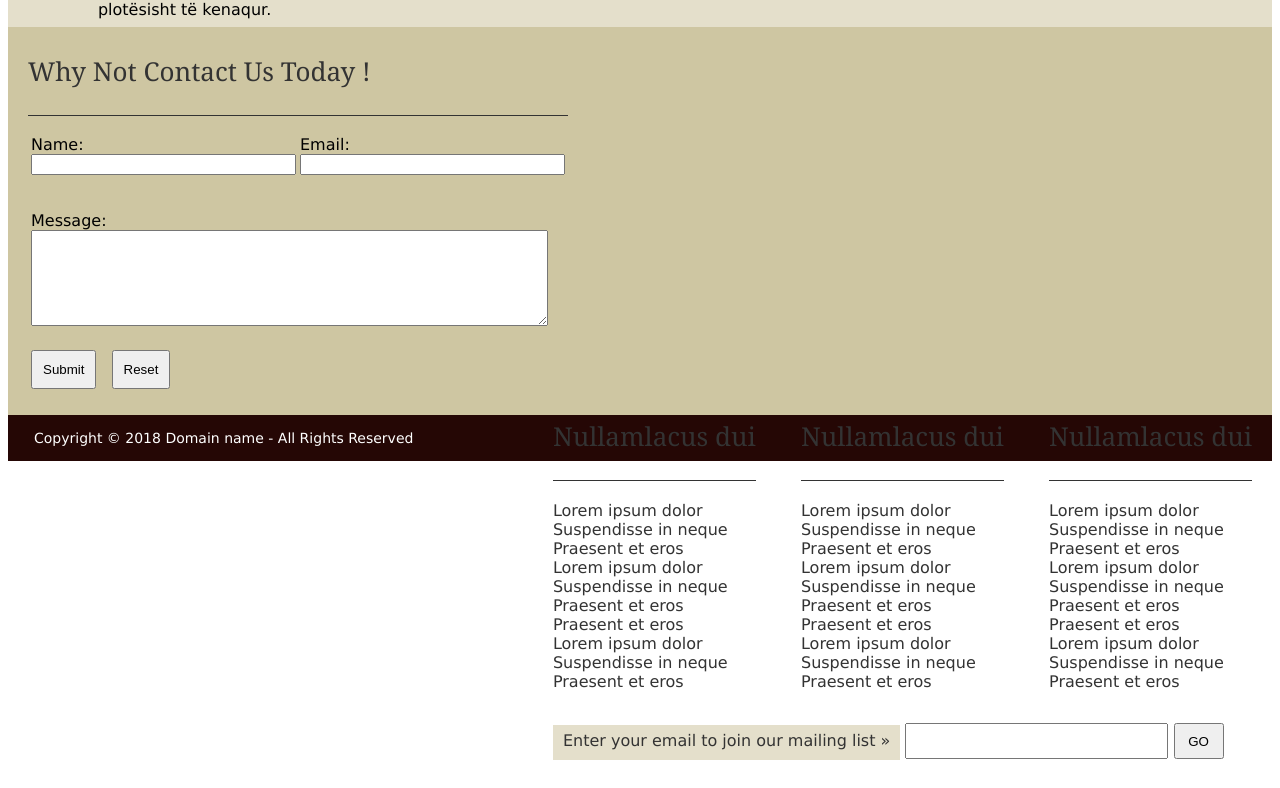
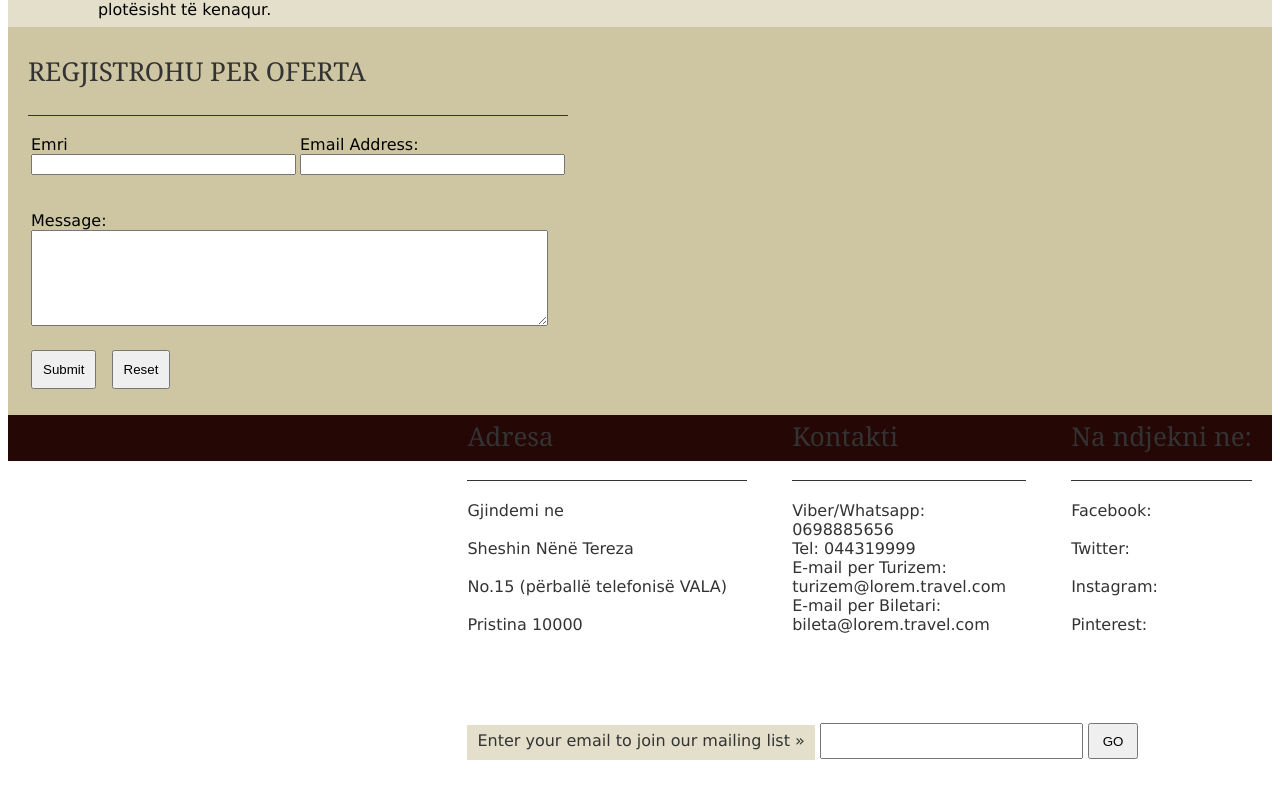
Before and after one commit to donidemolli/-PWWW18-19_Gr3-, a plain HTML site: page index.html in a window 1280 px wide. Shown: the part 936-1724 px from the top of the page. Drawn offline with Linux system fonts and the light colour scheme.

Commit message:
Update index.html

```diff
--- a/index.html
+++ b/index.html
@@ -2,7 +2,7 @@
 <html>
 <head>
 		<meta charset="utf-8">
-		<title>Cultivated School</title>
+		<title>Lorem Ipsum</title>
 		<link rel="stylesheet" type="text/css" href="style.css">
 
 </head>
@@ -18,11 +18,11 @@
 			<nav class="navbar">
 				<ul>
 					<li><a href="Udhetime.html">Udhetime<br><hr></hr></a></li>
-					<li><a href="#">Bileta<br><hr></hr></a></li>
-					<li><a href="#">Hotele<br><hr></hr></a></li>
-					<li><a href="#">Destinacione te veqanta<br><hr></hr></a></li>
-					<li><a href="#">Kontrata<br><hr></hr></a></li>
-					<li><a href="#">Kontakt<br><hr></hr></a></li>
+					<li><a href="Bileta.html">Bileta<br><hr></hr></a></li>
+					<li><a href="Hotele.html">Hotele<br><hr></hr></a></li>
+					<li><a href="Destinacione te veqanta.html">Destinacione te veqanta<br><hr></hr></a></li>
+					<li><a href="Kontrata.html">Kontrata<br><hr></hr></a></li>
+					<li><a href="Kontakt.html">Kontakt<br><hr></hr></a></li>
 
 				</ul>
 			</nav>
@@ -95,19 +95,19 @@
 	</div>
 	<div id="div3">
 		<div class="block">
-			<h3>Why Not Contact Us Today !</h3>
+			<h3>REGJISTROHU PER OFERTA</h3>
 			<form id="forma">
 				<table >
 					<tr>
 						<td>
 							<p>
-								<label>Name:</label><br>
+								<label>Emri</label><br>
 								<input type="text" name="title" size="30">
 							</p>
 						</td>
 						<td >
 								<p>
-									<label>Email:</label><br>
+									<label>Email Address:</label><br>
 									<input type="email" name="title" size="30"></br>
 								</p>
 							</td>
@@ -136,48 +136,39 @@
 
 			<div class="block" style="float: right;">
 				<div>
-					<h3>Nullamlacus dui</h3>
+					<h3>Adresa</h3>
 					<p class="overline">
-						Lorem ipsum dolor<br>
-						Suspendisse in neque<br>
-						Praesent et eros<br>
-						Lorem ipsum dolor<br>
-						Suspendisse in neque<br>
-						Praesent et eros<br>
-						Praesent et eros<br>
-						Lorem ipsum dolor<br>
-						Suspendisse in neque<br>
-						Praesent et eros<br>
+						               Gjindemi ne <br><br>
+						               Sheshin Nënë Tereza<br><br>
+						                No.15 (përballë telefonisë VALA)<br><br>
+						                Pristina 10000 <br><br><br><br>
+
 					</p>
 				</div>
 				<div>
-					<h3>Nullamlacus dui</h3>
+					<h3>Kontakti</h3>
 					<p class="overline">
-						Lorem ipsum dolor<br>
-						Suspendisse in neque<br>
-						Praesent et eros<br>
-						Lorem ipsum dolor<br>
-						Suspendisse in neque<br>
-						Praesent et eros<br>
-						Praesent et eros<br>
-						Lorem ipsum dolor<br>
-						Suspendisse in neque<br>
-						Praesent et eros<br>
+
+					Viber/Whatsapp:<br>
+					 0698885656<br>
+					Tel: 044319999  <br>
+					E-mail per Turizem:<br>
+					 turizem@lorem.travel.com <br>
+					E-mail per Biletari:<br>
+					 bileta@lorem.travel.com<br><br><br><br>
+
 					</p>
 				</div>
 				<div>
-					<h3>Nullamlacus dui</h3>
+					<h3> Na ndjekni ne:</h3>
 					<p class="overline">
-						Lorem ipsum dolor<br>
-						Suspendisse in neque<br>
-						Praesent et eros<br>
-						Lorem ipsum dolor<br>
-						Suspendisse in neque<br>
-						Praesent et eros<br>
-						Praesent et eros<br>
-						Lorem ipsum dolor<br>
-						Suspendisse in neque<br>
-						Praesent et eros<br>
+						Facebook:<br>
+						<br>
+						Twitter:<br><br>
+						Instagram:<br><br>
+						Pinterest:<br><br><br><br>
+
+
 					</p>
 				</div>
 			<form id="forma2">
```
